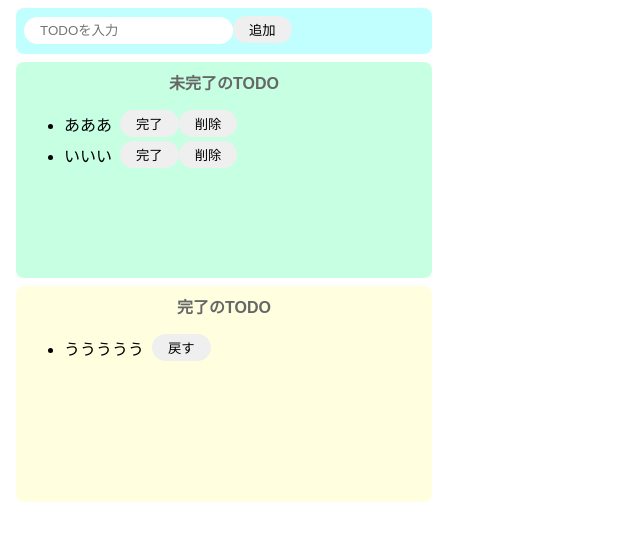
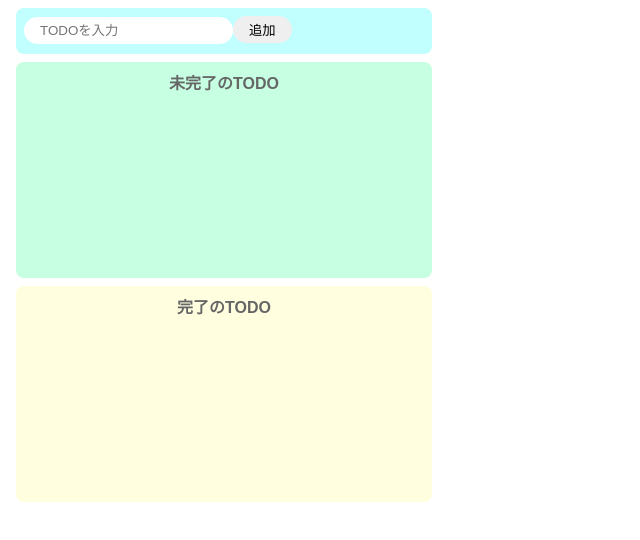
Before and after one commit to kyosuke27/udemy_react, a React (Create React App) app: page / in a window 1280 px wide. Shown: the top 540 px of the page, without its empty margins (0-640 px from the left). Built offline with nearby package versions, Linux system fonts and the light colour scheme.

Commit message:
Todoアプリの基本的な機能追加

```diff
--- a/src/App.jsx
+++ b/src/App.jsx
@@ -3,8 +3,8 @@
 
 export const App = () => {
   const [todoText, setTodoText] = useState("");
-  const [incompleteTodos, setIncompleteTodos] = useState(["あああ", "いいい"]);
-  const [completeTodos, setCompleteTodos] = useState(["ううううう"]);
+  const [incompleteTodos, setIncompleteTodos] = useState([]);
+  const [completeTodos, setCompleteTodos] = useState([]);
 
   const onChangeTodoText = (event) => {
     setTodoText(event.target.value);
@@ -36,6 +36,16 @@
     setCompleteTodos(newCompleteTodos);
   };
 
+  const onClickBack = (index) => {
+    const newCompleteTodos = [...completeTodos];
+    newCompleteTodos.splice(index, 1);
+
+    const newIncompleteTodos = [...incompleteTodos, completeTodos[index]];
+
+    setCompleteTodos(newCompleteTodos);
+    setIncompleteTodos(newIncompleteTodos);
+  };
+
   return (
     <>
       <div className="input-area">
@@ -63,11 +73,11 @@
       <div className="complete-area">
         <p className="title">完了のTODO</p>
         <ul>
-          {completeTodos.map((todo) => {
+          {completeTodos.map((todo, index) => {
             return (
               <div key={todo} className="list-row">
                 <li>{todo}</li>
-                <button>戻す</button>
+                <button onClick={() => onClickBack(index)}>戻す</button>
               </div>
             );
           })}
```
